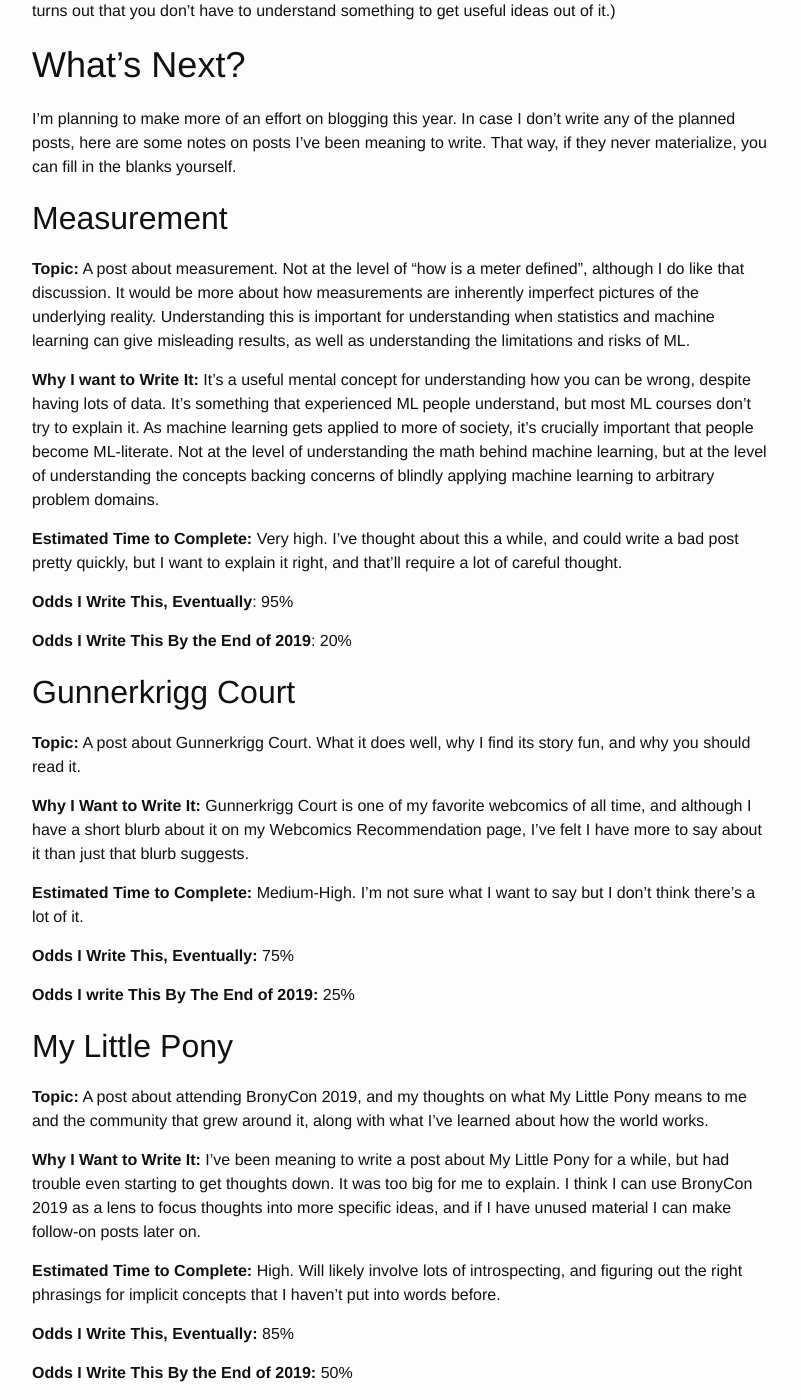
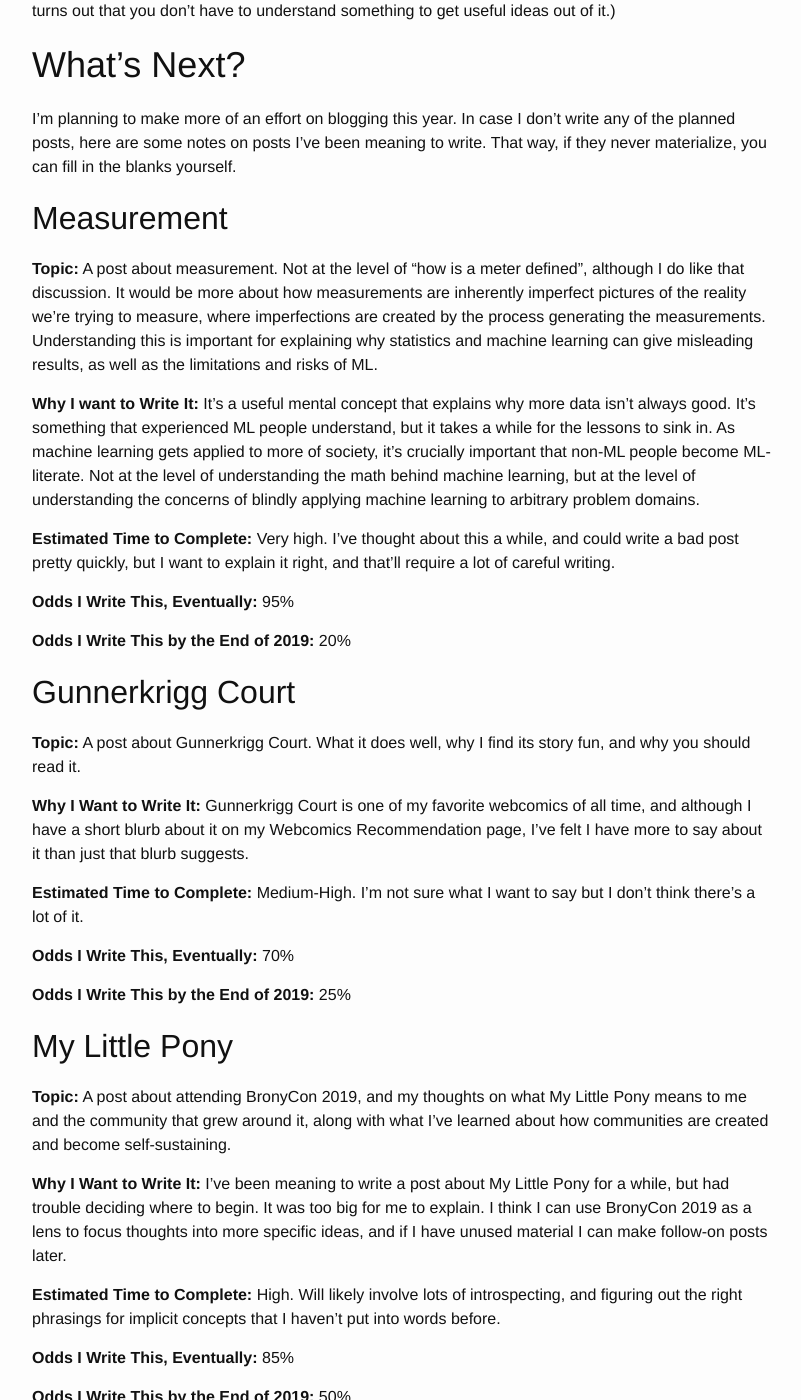
Before and after one commit to alexirpan/alexirpan.github.io, a Jekyll site: the page built from _posts/2019-08-15-four-years.markdown, in a window 1280 px wide and 1400 px high, scrolled down 2907 px. Shown: the whole window, without its empty margins (238-1039 px from the left). Built offline with Jekyll 4.4.1, drawn with Linux system fonts in a browser that asks for light colours; nearby versions of some CDN libraries; some of the changed text lies outside the part shown.

Commit message:
Good enough, just going to publish it.

```diff
--- a/_posts/2019-08-15-four-years.markdown
+++ b/_posts/2019-08-15-four-years.markdown
@@ -168,26 +168,28 @@
 
 ## Measurement
 
-**Topic:** A post about measurement. Not at the level of "how is a meter defined", although I do like that discussion. It would be more about how measurements are inherently imperfect pictures of the underlying reality.
-Understanding this is important for understanding when statistics and
-machine learning can give misleading results, as well as understanding
+**Topic:** A post about measurement. Not at the level of "how is a meter defined", although I do like that discussion. It would be more about how measurements are inherently imperfect pictures of the reality we're trying to measure,
+where imperfections are created by the process generating the measurements.
+Understanding this is important for explaining why statistics and
+machine learning can give misleading results, as well as
 the limitations and risks of ML.
 
-**Why I want to Write It:** It's a useful mental concept for understanding
-how you can be wrong, despite having lots of data. It's something that experienced
-ML people understand, but most ML courses don't try to explain it.
+**Why I want to Write It:** It's a useful mental concept that explains why
+more data isn't always good.
+It's something that experienced
+ML people understand, but it takes a while for the lessons to sink in.
 As machine learning gets applied to more of society, it's crucially important
-that people become ML-literate. Not at the level of understanding the math
-behind machine learning, but at the level of understanding the concepts backing
-concerns of blindly applying machine learning to arbitrary problem domains.
+that non-ML people become ML-literate. Not at the level of understanding the math
+behind machine learning, but at the level of understanding the concerns of
+blindly applying machine learning to arbitrary problem domains.
 
 **Estimated Time to Complete:** Very high. I've thought about this a while,
 and could write a bad post pretty quickly, but I want to explain it right,
-and that'll require a lot of careful thought.
+and that'll require a lot of careful writing.
 
-**Odds I Write This, Eventually**: 95%
+**Odds I Write This, Eventually:** 95%
 
-**Odds I Write This By the End of 2019**: 20%
+**Odds I Write This by the End of 2019:** 20%
 
 
 ## Gunnerkrigg Court
@@ -203,22 +205,22 @@
 **Estimated Time to Complete:** Medium-High. I'm not sure what I want to say but
 I don't think there's a lot of it.
 
-**Odds I Write This, Eventually:** 75%
+**Odds I Write This, Eventually:** 70%
 
-**Odds I write This By The End of 2019:** 25%
+**Odds I Write This by the End of 2019:** 25%
 
 
 ## My Little Pony
 
 **Topic:** A post about attending BronyCon 2019, and my thoughts on what My Little Pony means
 to me and the community that grew around it, along with what I've learned about
-how the world works.
+how communities are created and become self-sustaining.
 
 **Why I Want to Write It:** I've been meaning to write a post about My Little Pony
-for a while, but had trouble even starting to get thoughts down. It was too big
+for a while, but had trouble deciding where to begin. It was too big
 for me to explain. I think I can use BronyCon 2019 as a lens to focus thoughts
 into more specific ideas, and if I have unused material I can make follow-on
-posts later on.
+posts later.
 
 **Estimated Time to Complete:** High. Will likely involve lots of introspecting,
 and figuring out the right phrasings for implicit concepts that I haven't
@@ -226,7 +228,7 @@
 
 **Odds I Write This, Eventually:** 85%
 
-**Odds I Write This By the End of 2019:** 50%
+**Odds I Write This by the End of 2019:** 50%
 
 
 ## Dominion Online
@@ -234,14 +236,14 @@
 **Topic:** A post about the history of Dominion Online, and the many trials it's been
 through. This is the same post I mentioned in a [previous post.]({% post_url 2019-07-11-still-here %})
 
-**Why I want to Write It:** I've been part of the competitive Dominion community for
-many years, and as someone who lived through a lot of the drama, I'm realizing
-that the list of people who have both seen all the drama and want to document it
-is very, very short. It's pretty much me and no one else.
+**Why I Want to Write It:** I've been part of the competitive Dominion community for
+many years. The list of people who have both lived through all the drama and
+want to document it is very, very short. It's pretty much just me, as far as I
+know, so if I don't write it, no one will.
 
-**Estimated Time to Complete:** High. I know exactly what I want to say, the
-time comes from having to look up sources for everything, and the sheer length
-of what I want to write. The only reason this isn't "Very High" is because I have
+**Estimated Time to Complete:** High. I know exactly what I want to say, but
+there are a lot of sources to look up, and the sheer length
+of what I want to write is daunting. The only reason this isn't "Very high" is because I have
 the first 1/3rd written already.
 
 **Odds I Write This, Eventually:** 85%
```
